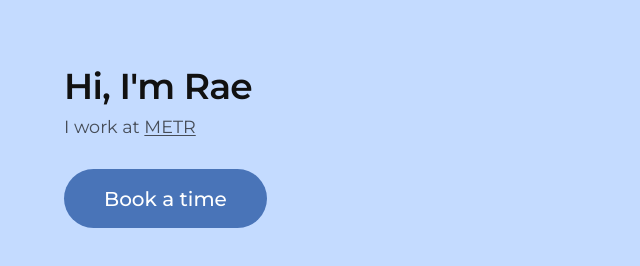
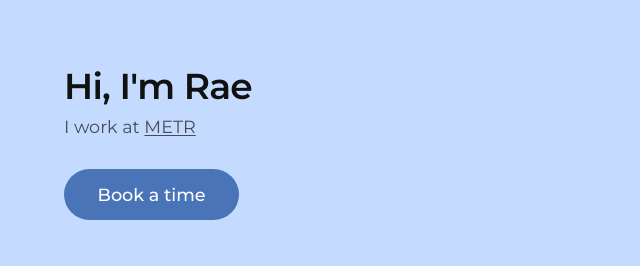
Before and after one commit to amandarshe/rae-page, a plain HTML site: page index.html in a window 1280 px wide. Shown: the whole page, without its empty margins (0-640 px from the left). Drawn offline with Linux system fonts and the light colour scheme.

Commit message:
Make Book a time button smaller

```diff
--- a/index.html
+++ b/index.html
@@ -46,8 +46,8 @@
     }
     a.button {
       display: inline-block;
-      padding: 1.1rem 2.5rem;
-      font-size: 1.25rem;
+      padding: 0.95rem 2.1rem;
+      font-size: 1.1rem;
       font-weight: 500;
       text-decoration: none;
       color: #fff;
```
